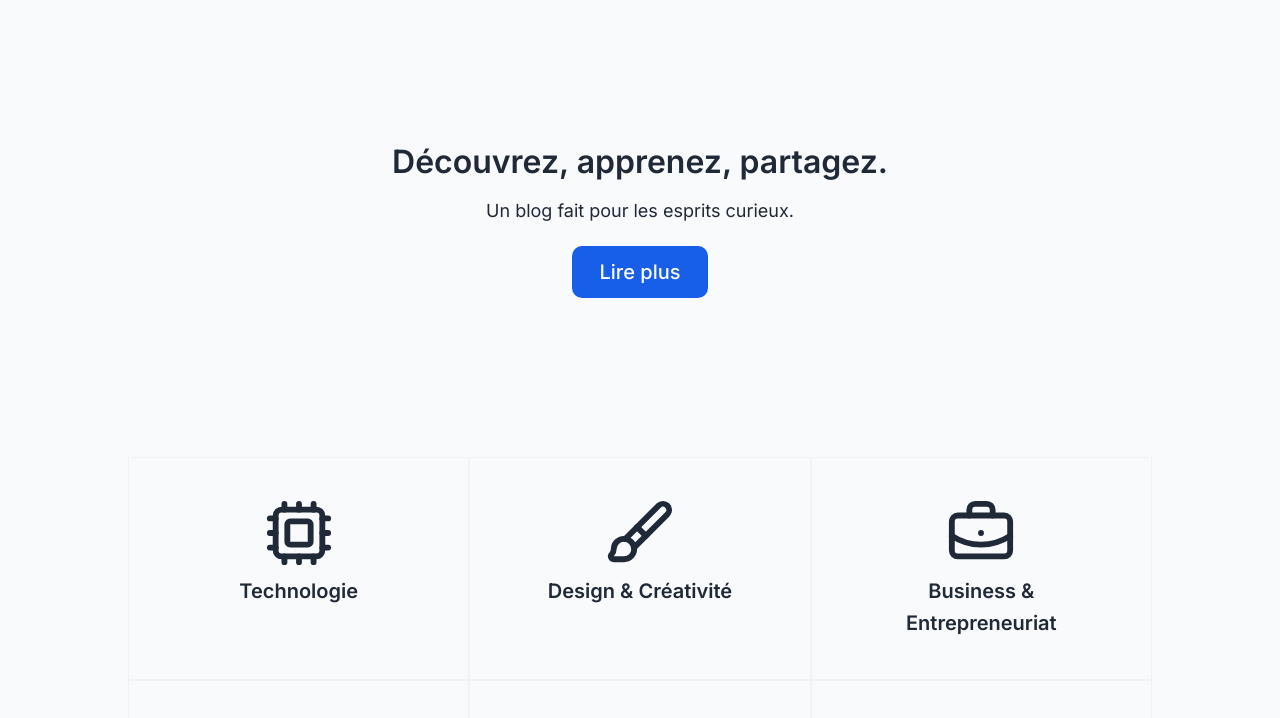
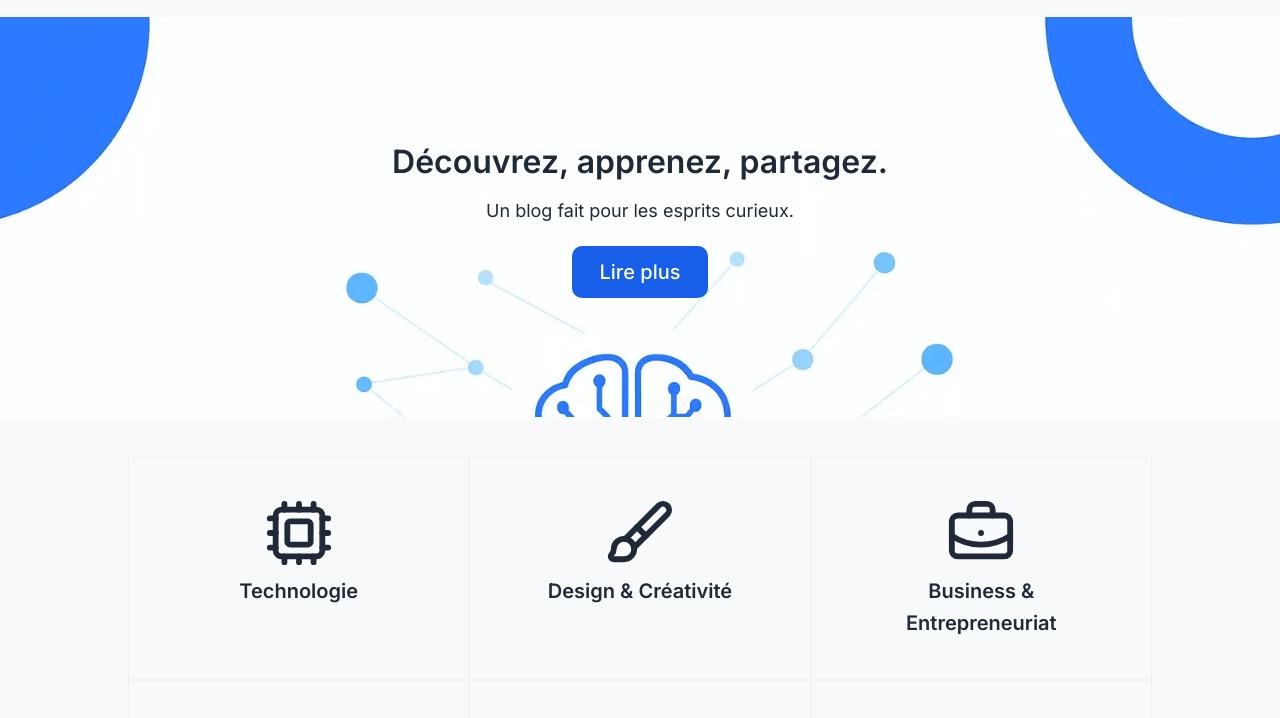
Before and after one commit to kevinyao2107/blog-1, a plain HTML site: page index.html in a window 1280 px wide. Shown: the part 81-799 px from the top of the page. Drawn offline with nearby package versions, Linux system fonts and the light colour scheme; the site is published under a folder, as on GitHub Pages, so addresses that start at the root find nothing.

Commit message:
first commit

```diff
--- a/home.css
+++ b/home.css
@@ -4,7 +4,7 @@
   align-items: center;
   text-align: center;
   height: 50vh;
-  background: url("/assets/images/hero-section.webp");
+  background: url("assets/images/hero-section.webp");
   background-repeat: no-repeat;
   background-size: cover;
 }
```
